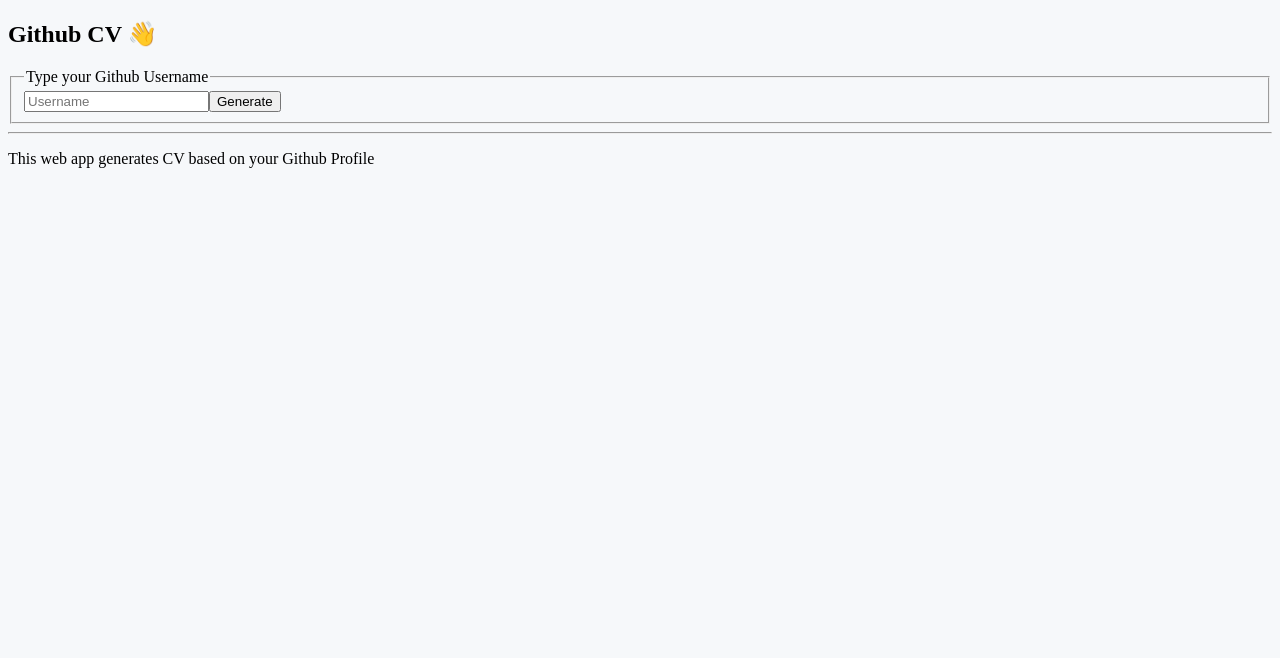
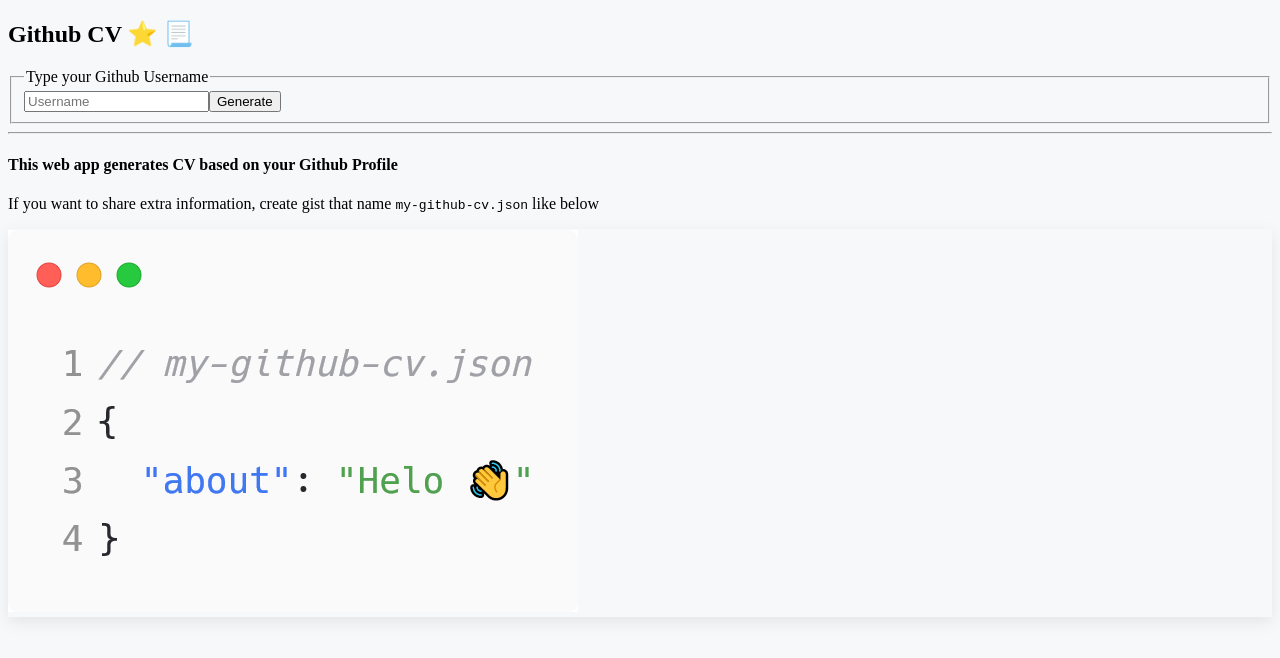
Before and after one commit to bufgix/github-cv, a Next.js app: page / in a window 1280 px wide. Shown: the top 658 px of the page. Built offline with nearby package versions, Linux system fonts and the light colour scheme.

Commit message:
design improvements

```diff
--- a/pages/index.js
+++ b/pages/index.js
@@ -12,7 +12,6 @@
     this.handleChange = this.handleChange.bind(this);
     this.handleSubmit = this.handleSubmit.bind(this);
   }
-
 
   handleChange(event) {
     this.setState({
@@ -29,7 +28,7 @@
       <div className="uk-container uk-padding">
         <div className="uk-card uk-card-default">
           <div className="uk-card-header">
-            <h2>Github CV 👋</h2>
+            <h2>Github CV ⭐ 📃</h2>
           </div>
           <div className="uk-card-body">
             <div className="uk-flex" uk-grid="true">
@@ -63,7 +62,15 @@
                 style={{ paddingLeft: 0 }}
               ></hr>
               <div className="uk-width-expand">
-                <p>This web app generates CV based on your Github Profile</p>
+                <h4>This web app generates CV based on your Github Profile</h4>
+
+                <p>
+                  If you want to share extra information, create gist that name{" "}
+                  <code>my-github-cv.json</code> like below
+                </p>
+                <div style={{ boxShadow: "0 5px 15px rgba(0,0,0,.08)" }}>
+                  <img src="./carbon.png" alt="example" />
+                </div>
               </div>
             </div>
           </div>
```
Also changed, not shown: public/carbon.png (added).
